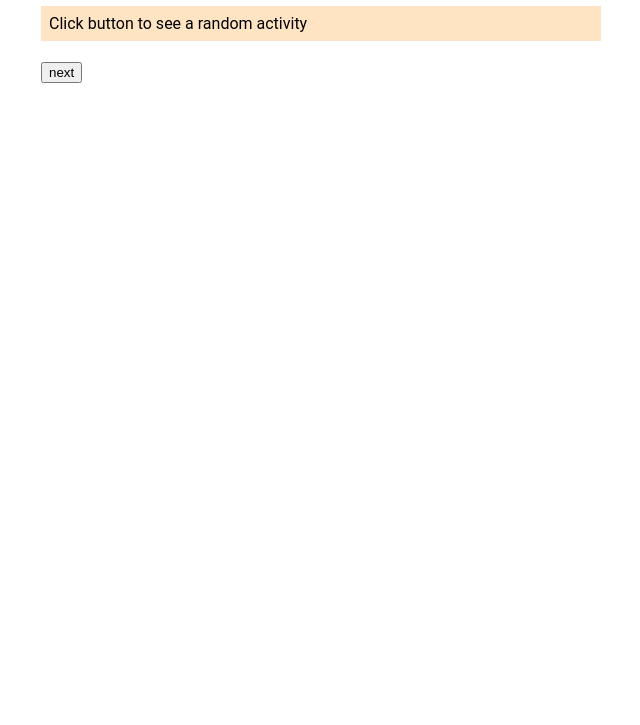
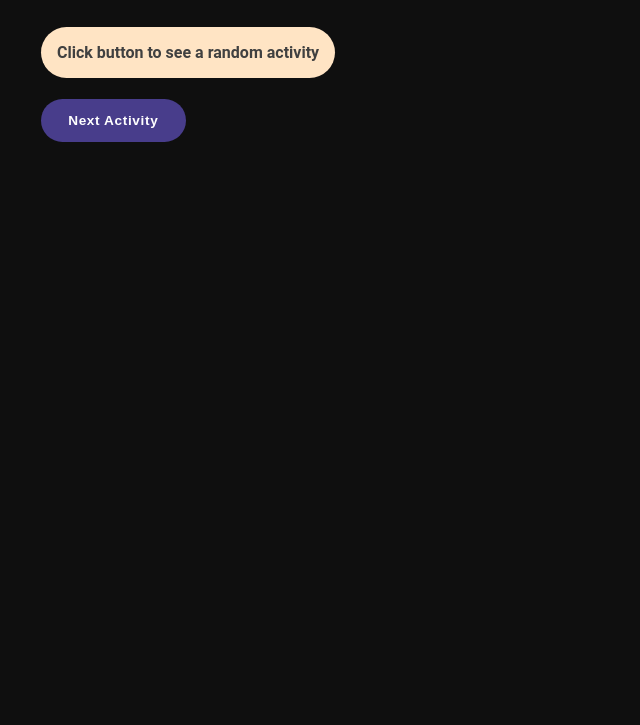
Before and after one commit to MaciejBodnar7/api-module8-1, a plain HTML site: page index.html in a window 1280 px wide. Shown: the part 75-800 px from the top of the page, without its empty margins (319-959 px from the left). Drawn offline with Linux system fonts and the light colour scheme.

Commit message:
basic styling

```diff
--- a/index.html
+++ b/index.html
@@ -7,11 +7,11 @@
     <title>BoredBot</title>
   </head>
   <body class="container">
-    <h1>BoredBot</h1>
+    <h1>🤖 BoredBot 🤖</h1>
     <div id="container-api">
       <h4 class="h4-hard">Click button to see a random activity</h4>
     </div>
-    <button id="get-request-btn">next</button>
+    <button class="btn" id="get-request-btn">Next Activity</button>
     <script src="main.js"></script>
   </body>
 </html>
--- a/style.css
+++ b/style.css
@@ -4,14 +4,39 @@
 body {
   font-family: "Roboto", sans-serif;
   margin: 0;
+  color: white;
+  background-color: #0f0f0f;
 }
 .container {
   max-width: 560px;
   width: 96%;
   margin: 0 auto;
+  display: flex;
+  flex-direction: column;
+  text-align: center;
 }
 .h4-hard {
   font-weight: 400;
   background-color: bisque;
-  padding: 0.5em;
+  padding: 1em;
+  border-radius: 10em;
+  width: fit-content;
+  color: #404040;
+  font-weight: 600;
 }
+.btn {
+  align-self: flex-start;
+  padding: 1em 2em;
+  font-size: 0.85rem;
+  border-radius: 10em;
+  border: 0;
+  background-color: darkslateblue;
+  color: white;
+  font-weight: 900;
+  letter-spacing: 0.04rem;
+  outline: bisque 0px solid;
+  transition: outline 0.2s;
+}
+.btn:hover {
+  outline: bisque 0.4em solid;
+}
```
